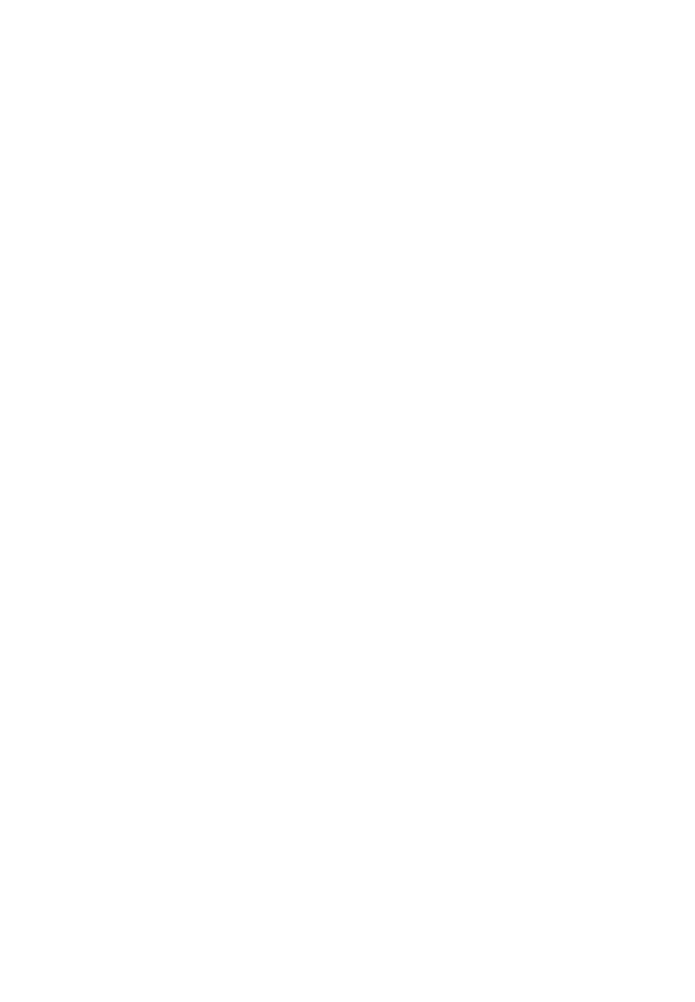
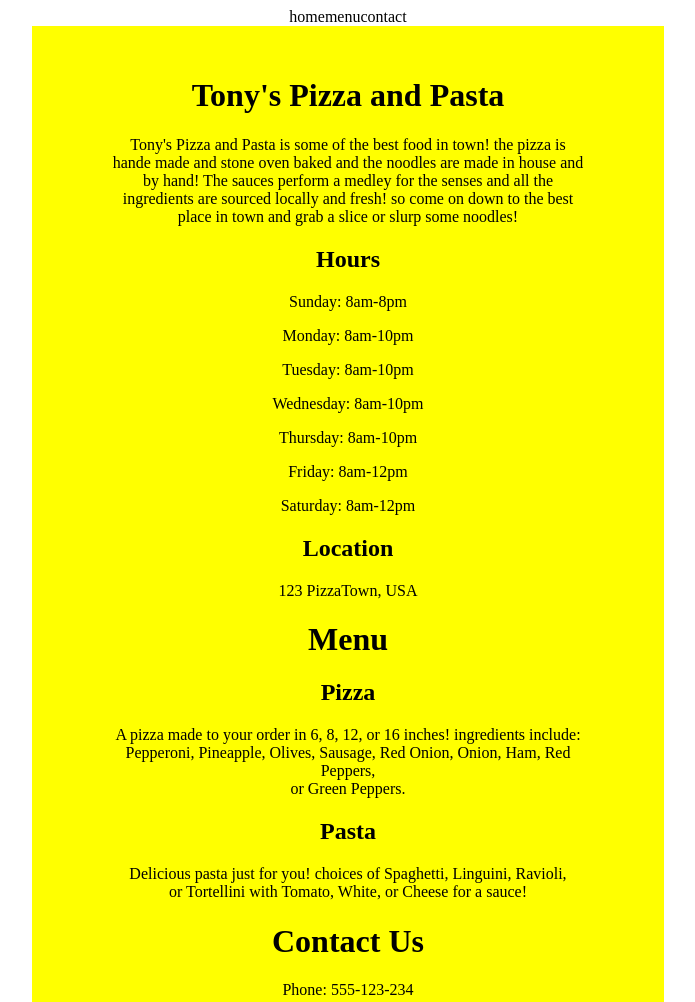
Before and after one commit to anthonysnelling/RestaurantPage, a website built with webpack: page dist/index.html in a window 1280 px wide. Shown: the top 1002 px of the page, without its empty margins (292-987 px from the left). Before the commit the page ends 800 px from the top, so only its background shows below. Built offline with nearby package versions, Linux system fonts and the light colour scheme.

Commit message:
finished skeleton for site

```diff
--- a/package.json
+++ b/package.json
@@ -9,6 +9,8 @@
   "author": "Anthony Snelling",
   "license": "ISC",
   "devDependencies": {
+    "css-loader": "^6.7.1",
+    "style-loader": "^3.3.1",
     "webpack": "^5.74.0",
     "webpack-cli": "^4.10.0"
   }
--- /dev/null
+++ b/src/styles.css
@@ -0,0 +1,22 @@
+#centerflex {
+    display: flex;
+    flex-direction: row;
+    flex-wrap: nowrap;
+    justify-content: center;
+}
+
+#flexbx {
+    display: flex;
+    flex-direction: column;
+    justify-content: center;
+    width: 50%;
+    background-color: yellow;
+}
+
+.textAlignment {
+    text-align: center;
+}
+
+#innerContentSizer {
+    padding: 30px 80px 30px 80px;
+}
--- a/webpack.config.js
+++ b/webpack.config.js
@@ -6,4 +6,16 @@ module.exports = {
     filename: 'main.js',
     path: path.resolve(__dirname, 'dist'),
   },
+  module: {
+    rules: [
+      {
+        test: /\.css$/i,
+        use: ["style-loader", "css-loader"],
+      },
+      {
+        test: /\.(png|svg|jpg|jpeg|gif)$/i,
+        type: "asset/resource",
+      },
+    ],
+  },
 };
```
Also changed, not shown: dist/index.html, 1 other file.
